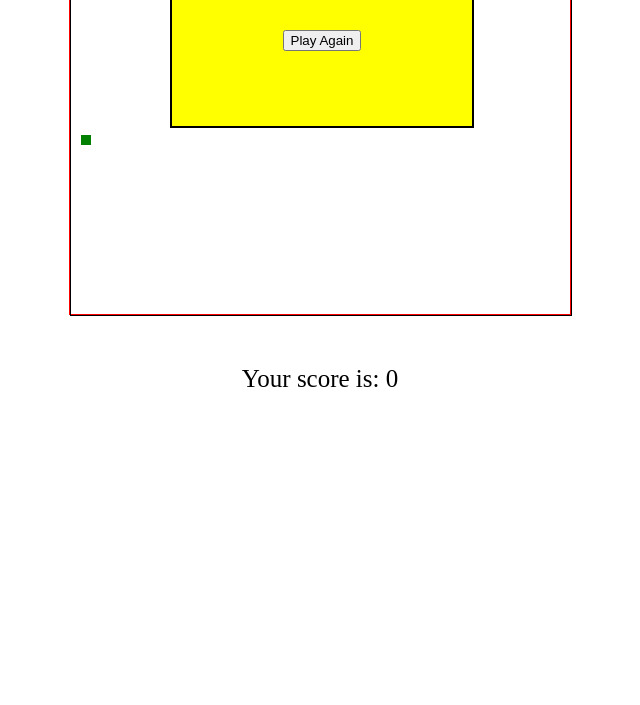
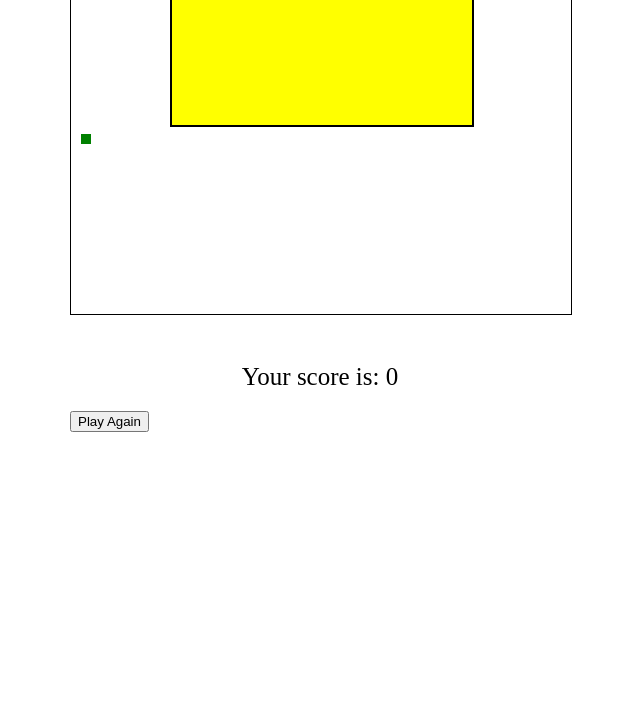
Before and after one commit to JoannaLigenza/Snake-game-version-2, a plain HTML site: page index.html in a window 1280 px wide. Shown: the part 95-800 px from the top of the page, without its empty margins (320-960 px from the left). Drawn offline with Linux system fonts and the light colour scheme.

Commit message:
Added function reset_game

```diff
--- a/script.js
+++ b/script.js
@@ -157,7 +157,14 @@ document.addEventListener('DOMContentLoaded', function() {
 		play_again_button.id = "play_again_button";
 		div_with_canvas.appendChild(end_game_div);
 		end_game_div.appendChild(end_game_div_header);
-		end_game_div.appendChild(play_again_button);
+		div_score.appendChild(play_again_button);
+		reset_game(play_again_button);
+	}
+
+	function reset_game(play_again_button) {
+		play_again_button.addEventListener("mousedown", function() {
+			location.reload();
+		} )
 	}
 
 	function snake_speed() {
--- a/style.css
+++ b/style.css
@@ -1,7 +1,6 @@
 
 #div_with_canvas {
 	position: relative;
-	border: 1px solid red;
 	width: 500px;
 	height: 400px;
 	margin: 0 auto;
@@ -30,6 +29,7 @@ canvas {
 
 #play_again_button {
 	margin: 20px 0;
+	display: block;
 }
 
 #score {
```
